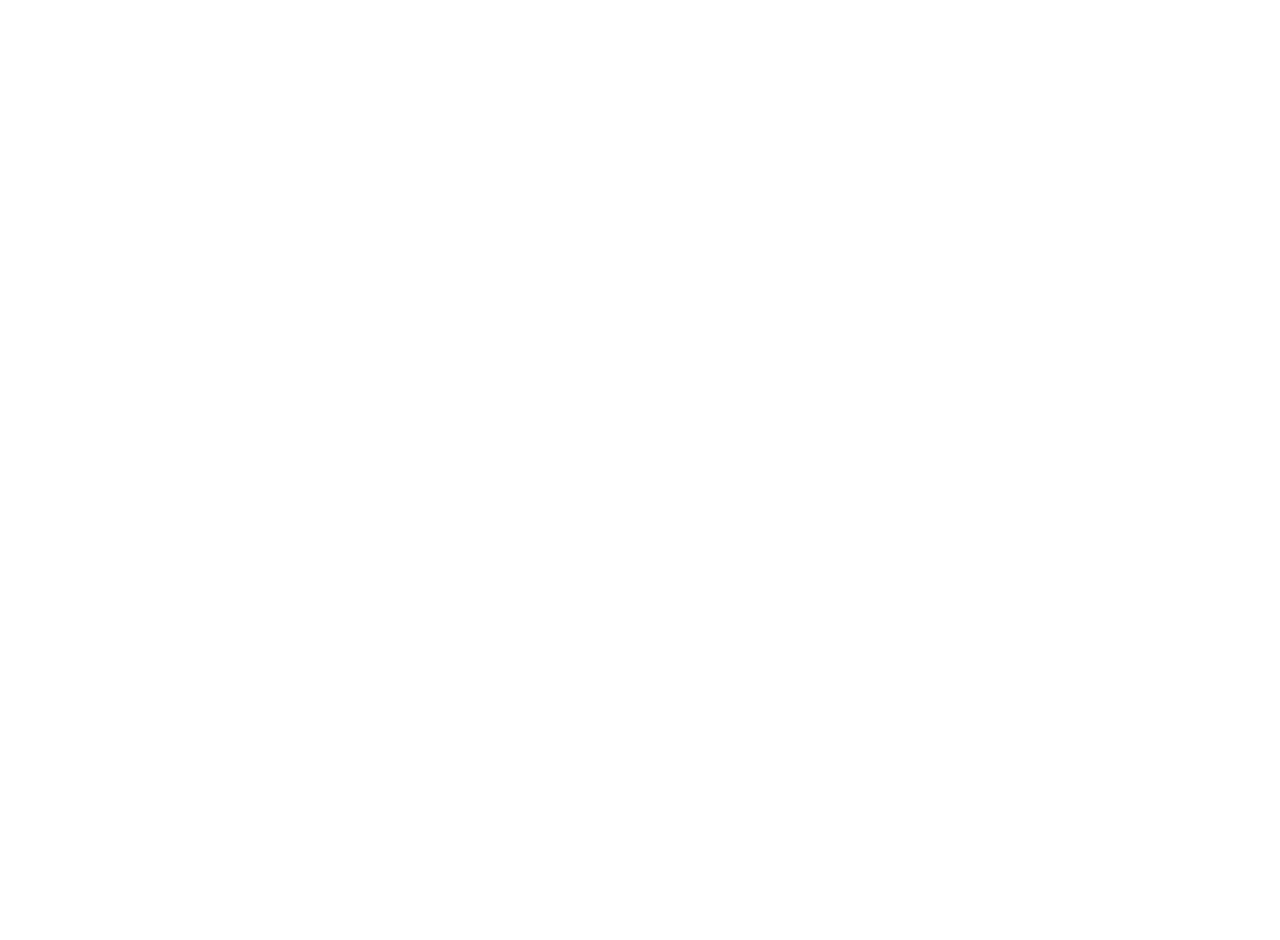
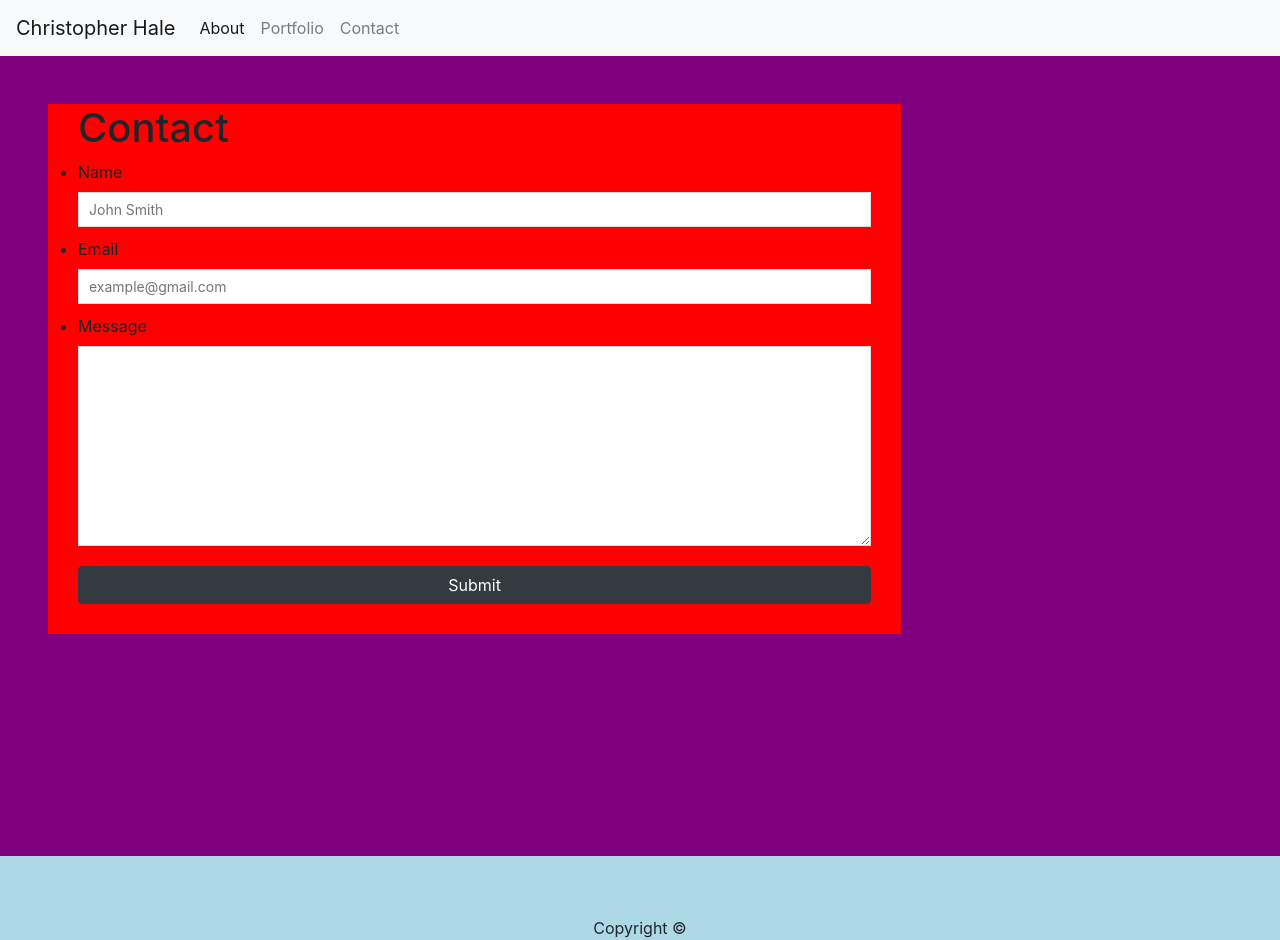
Before and after one commit to iUglyboi/Bootstrap-Portfolio, a plain HTML site: page contact.html in a window 1280 px wide. Before the commit the page ends 800 px from the top, so only its background shows below. Drawn offline with nearby package versions, Linux system fonts and the light colour scheme.

Commit message:
Finished homework

```diff
--- a/assets/style.css
+++ b/assets/style.css
@@ -4,18 +4,21 @@
 }
 
 html {
-    box-sizing: border-box
+    box-sizing: border-box;
+
 }
 
 
 .col-12{
-    background-color: purple
+    background-color: purple;
+    min-height: 100vh;
 }
 
 .col-8 {
     background-color: red;
 }
-.container{
+.container-class{
+    flex: 1;
     margin: 0;
 }
 .auth-image{
@@ -29,11 +32,59 @@ html {
  padding: 60px;
  margin-bottom: 4em;
 }
-footer{
+footer {
     width:100%;
     text-align: center;
     padding-top: 60px;
     background-color: lightblue;
-    bottom: 0;
-    position: absolute;
+    display: flex;
+    flex-direction: column;
 }
+.work{
+    width:45%;
+}
+
+.work img {
+    width: 100%;
+}
+#contact-form ul {
+    margin-bottom: 20px;
+  }
+
+  #contact-form li {
+    margin-bottom: 10px;
+  }
+
+  label,
+  input[type=text],
+  input[type=email],
+  textarea {
+    display: block;
+    width: 100%;
+  }
+
+  input[type=text],
+  input[type=email],
+  textarea {
+    height: 35px;
+    padding: 0 10px;
+    font-size: 14px;
+    border: 1px solid #dddddd;
+  }
+
+  textarea {
+    height: 200px;
+  }
+
+  input[type=submit] {
+    padding: 10px 30px;
+    font-size: 18px;
+    color: #ffffff;
+    cursor: pointer;
+    background: #4aaaa5;
+    border: 0 none;
+  }
+button{
+    width: 100%;
+    margin-bottom: 30px;
+}
--- a/contact.html
+++ b/contact.html
@@ -0,0 +1,70 @@
+<!DOCTYPE html>
+<html lang="en">
+<head>
+    <meta charset="UTF-8">
+    <meta name="viewport" content="width=device-width, initial-scale=1.0">
+    <meta http-equiv="X-UA-Compatible" content="ie=edge">
+    <title>Bootstrap</title>
+    <link rel="stylesheet" href="https://stackpath.bootstrapcdn.com/bootstrap/4.3.1/css/bootstrap.min.css" integrity="sha384-ggOyR0iXCbMQv3Xipma34MD+dH/1fQ784/j6cY/iJTQUOhcWr7x9JvoRxT2MZw1T" crossorigin="anonymous">
+    <link rel="stylesheet" href="assets/style.css">
+
+</head>
+<body><nav class="navbar navbar-expand-lg navbar-light bg-light">
+  <a class="navbar-brand" href="#">Christopher Hale</a>
+  <button class="navbar-toggler" type="button" data-toggle="collapse" data-target="#navbarSupportedContent" aria-controls="navbarSupportedContent" aria-expanded="false" aria-label="Toggle navigation">
+    <span class="navbar-toggler-icon"></span>
+  </button>
+  <div class="collapse navbar-collapse" id="navbarSupportedContent">
+    <ul class="navbar-nav mr-auto">
+      <li class="nav-item active">
+        <a class="nav-link" href="index.html">About<span class="sr-only">(current)</span></a>
+      </li>
+      <li class="nav-item">
+        <a class="nav-link" href="portfolio.html">Portfolio</a>
+      </li>
+      <li class="nav-contact">
+        <a class="nav-link" href="contact.html">Contact</a>
+      </li>
+
+    </ul>
+</nav>
+<div class="container-class">
+    <div class="row">
+      <div class="col-12">
+          <div class="col-8 mt-5 ml-5">
+            <div id="main-container" class="container">
+                <section class="main-section">
+                  <h1>Contact</h1>
+
+                  <form id="contact-form">
+                    <ul>
+                      <li>
+                        <label for="name">Name</label>
+                        <input type="text" id="name" name="name" placeholder="John Smith" required="required">
+                      </li>
+                      <li>
+                        <label for="email">Email</label>
+                        <input type="email" id="email" name="email" placeholder="example@gmail.com" required="required">
+                      </li>
+                      <li>
+                        <label for="message">Message</label>
+                        <textarea id="message" name="message" required="required"></textarea>
+                      </li>
+                    </ul>
+                    <button type="button" class="btn btn-dark">Submit</button>
+                  </form>
+
+                </section>
+
+              </div>
+          </div>
+          </div>
+        </div>
+      </div>
+    </div>
+  </div>
+  <footer>
+    <div class="footer">
+      Copyright &copy;
+    </div>
+  </footer>
```
Also changed, not shown: index.html (+2 -2 lines), portfolio.html (+79 -0 lines).
